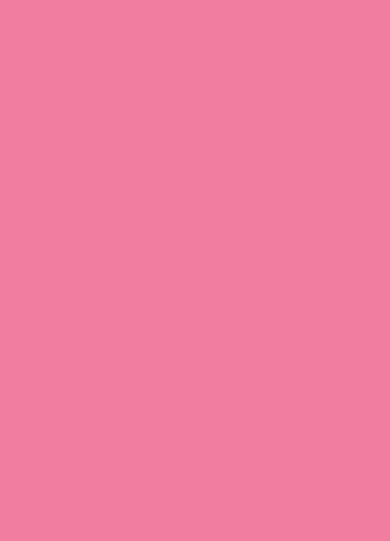
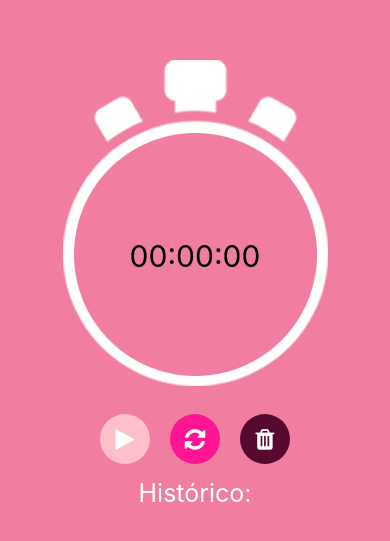
Before and after one commit to Mandygando/iesb_estudos_mob, a React Native app in the folder my-app/: screen / in a window 390 px wide. Shown: the part 139-680 px from the top of the page. Built offline with nearby package versions, Linux system fonts and the light colour scheme.

Commit message:
cronometro finalizado

```diff
--- a/my-app/App.js
+++ b/my-app/App.js
@@ -8,6 +8,7 @@ import DigiteSeuNome from './components/Semana03/DigiteSeuNome';
 import Contador from './components/Semana03/Contador';
 import Perfil from './components/desafios/Perfil';
 import ExpoStatusBar from 'expo-status-bar/build/ExpoStatusBar';
+import Cronometro from './components/desafios/Cronometro';
 
 export default function App() {
   return (
@@ -27,6 +28,7 @@ export default function App() {
       {/* <Contador/> */}
 
       {/* <Perfil/> */}
+      <Cronometro></Cronometro>
     </View>
   );
 }
--- a/my-app/components/desafios/Cronometro.js
+++ b/my-app/components/desafios/Cronometro.js
@@ -1,42 +1,43 @@
-import { StyleSheet, Text, TouchableOpacity, View } from 'react-native'
-import React, { useState } from 'react'
+import { Image, StyleSheet, Text, TouchableOpacity, View } from 'react-native';
+import React, { useState } from 'react';
+import Icon from 'react-native-vector-icons/FontAwesome';
 
 let timer = null;
 let ss = 0;
 let mm = 0;
 let hh = 0;
+
 export default function Cronometro() {
-    const [display, setDisplay] = useState('00:00:00')
-    const [botaoTexto, setBotaoTexto] = useState('Iniciar')
-    const [ultimoTempo, setUltimoTempo] = useState(null)
+    const [display, setDisplay] = useState('00:00:00');
+    const [botaoTexto, setBotaoTexto] = useState('Iniciar');
+    const [ultimoTempo, setUltimoTempo] = useState(null);
+    const [temposSalvos, setTemposSalvos] = useState([]);
 
     function start() {
         if (timer !== null) {
             clearInterval(timer);
             timer = null;
-            setBotaoTexto('Iniciar')
+            setBotaoTexto('Iniciar');
         } else {
-            timer = setInterval(() =>{
+            timer = setInterval(() => {
                 ss++;
 
-                if (ss == 60) {
+                if (ss === 60) {
                     ss = 0;
                     mm++;
-
                 }
-                if (nn == 60) {
+                if (mm === 60) {
                     mm = 0;
                     hh++;
-
                 }
 
                 let format = (hh < 10 ? '0' : '') + hh
                     + ':' + (mm < 10 ? '0' : '') + mm
                     + ':' + (ss < 10 ? '0' : '') + ss;
 
-                    setDisplay(format)
-            }, 100)
-            setBotaoTexto('Parar')
+                setDisplay(format);
+            }, 100);
+            setBotaoTexto('Parar');
         }
     }
 
@@ -47,65 +48,107 @@ export default function Cronometro() {
         }
 
         ss = 0;
-        nn = 0;
+        mm = 0;
         hh = 0;
 
-        setUltimoTempo(display)
-        setDisplay('00:00:00')
-        setBotaoTexto('Iniciar')
+        const tempoAtual = display;
+        setUltimoTempo(tempoAtual);
+
+        // Adicione o tempo atual aos tempos salvos
+        setTemposSalvos([...temposSalvos, tempoAtual]);
+
+        setDisplay('00:00:00');
+        setBotaoTexto('Iniciar');
+    }
+
+    function limparHistorico() {
+        setTemposSalvos([]);
     }
 
     return (
         <View>
-        <Image
-        source={{ uri: ''}}
-        style={style.img}/>
-
-      <View style={style.display}>
+            <Image source={require("../../assets/crono.png")} />
+            <View style={styles.display}>
                 <Text style={styles.displayText}>{display}</Text>
             </View>
 
-      <View>
-        <TouchableOpacity style={styles.botao}
-        onPress={start}>
-            <Text style={styles.botaoTexto}>{botaoTexto}</Text>
+            <View style={styles.areabotao}>
+                <TouchableOpacity style={[styles.botao, styles.botaoIniciar]} onPress={start}>
+                    <Icon name="play" size={24} color="white" />
                 </TouchableOpacity>
 
-        <TouchableOpacity style={styles.botao}
-        onPress={clear}>
-            <Text style={styles.botaoTexto}>Reiniciar</Text>
+                <TouchableOpacity style={[styles.botao, styles.botaoReiniciar]} onPress={clear}>
+                    <Icon name="refresh" size={24} color="white" />
                 </TouchableOpacity>
 
+                <TouchableOpacity style={[styles.botao, styles.botaoLimpar]} onPress={limparHistorico}>
+                    <Icon name="trash" size={24} color="white" />
+                </TouchableOpacity>
             </View>
 
-      <View style={styles.ultimoTempoArea}>
-        <Text style={styles.ultimoTempoArea}>{ultimoTempo ? `Último tempo: ${ultimoTempo}` : ''}</Text>
+            <View style={styles.historico}>
+                <Text style={styles.historico}>Histórico:</Text>
+                {temposSalvos.map((tempo, index) => (
+                    <Text key={index} style={[styles.historico, styles.historicoItem]}>{`Tempo ${index + 1}: ${tempo}`}</Text>
+                ))}
             </View>
         </View>
     )
 }
 
 const styles = StyleSheet.create({
-    // Defina seus estilos aqui
-    img: {
-        // Estilos para a imagem
-    },
     display: {
-        // Estilos para a área de exibição do cronômetro
+        alignItems: 'center',
+        marginBottom: 10,
+        position: 'relative',
+        marginTop: -150, // Mova o texto para cima ajustando esse valor
     },
     displayText: {
-        // Estilos para o texto do cronômetro
+        fontSize: 30,
+        textAlign: 'center',
+
     },
     botao: {
-        // Estilos para os botões
+        borderRadius: 50,
+        width: 50,
+        height: 50,
+        justifyContent: 'center',
+        alignItems: 'center',
+        margin: 10,
     },
-    botaoTexto: {
-        // Estilos para o texto dos botões
+    botaoIniciar: {
+        backgroundColor: 'pink',
     },
-    ultimoTempoArea: {
-        // Estilos para a área do "Último tempo"
+    botaoReiniciar: {
+        backgroundColor: '#ff1493',
     },
+    botaoLimpar: {
+        backgroundColor: '#570930',
+    },
+
+    areabotao: {
+    flexDirection: 'row',
+    marginLeft: 'auto',
+    marginRight: 'auto',
+    marginTop: 120,
+    height: 70,
+
+    },
+
     ultimoTempoTexto: {
-        // Estilos para o texto do "Último tempo"
+        fontWeight: 'bold',
+        fontSize: 16,
+        marginBottom: 10,
     },
-})
+    historico: {
+        fontSize: 25,
+        marginTop: 2,
+        paddingHorizontal: 25,
+        textAlign:'center',
+        color:'white',
+    },
+    historicoItem: {
+        fontSize: 20,
+        marginBottom: 5,
+    },
+});
--- a/my-app/package.json
+++ b/my-app/package.json
@@ -14,7 +14,8 @@
     "expo-cli": "^4.0.17",
     "expo-status-bar": "~1.6.0",
     "react": "18.2.0",
-    "react-native": "0.72.4"
+    "react-native": "0.72.4",
+    "react-native-vector-icons": "^10.0.0"
   },
   "devDependencies": {
     "@babel/core": "^7.20.0"
```
Also changed, not shown: my-app/assets/crono.png (added), 1 other file (tests, documents, lock files or other folders). Lines whose indentation alone changed are shown as unchanged.
